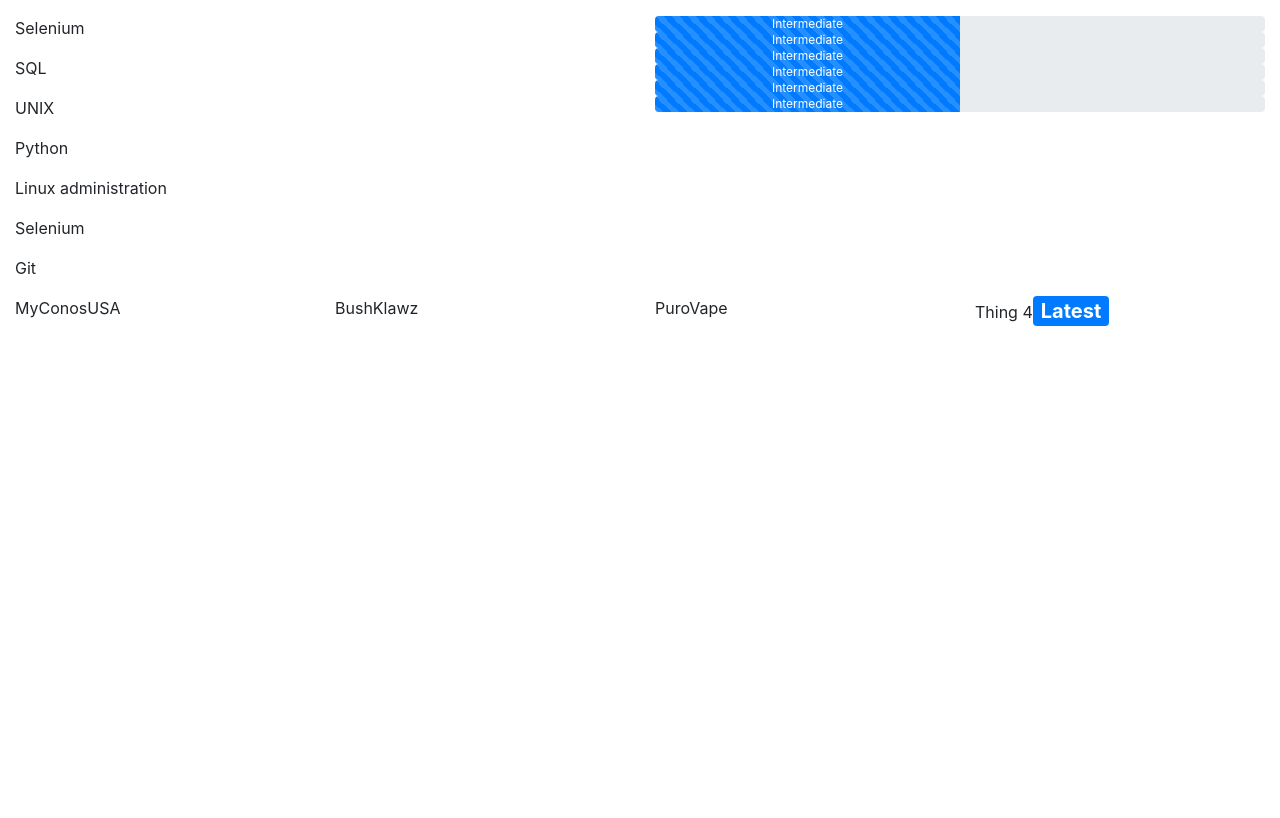
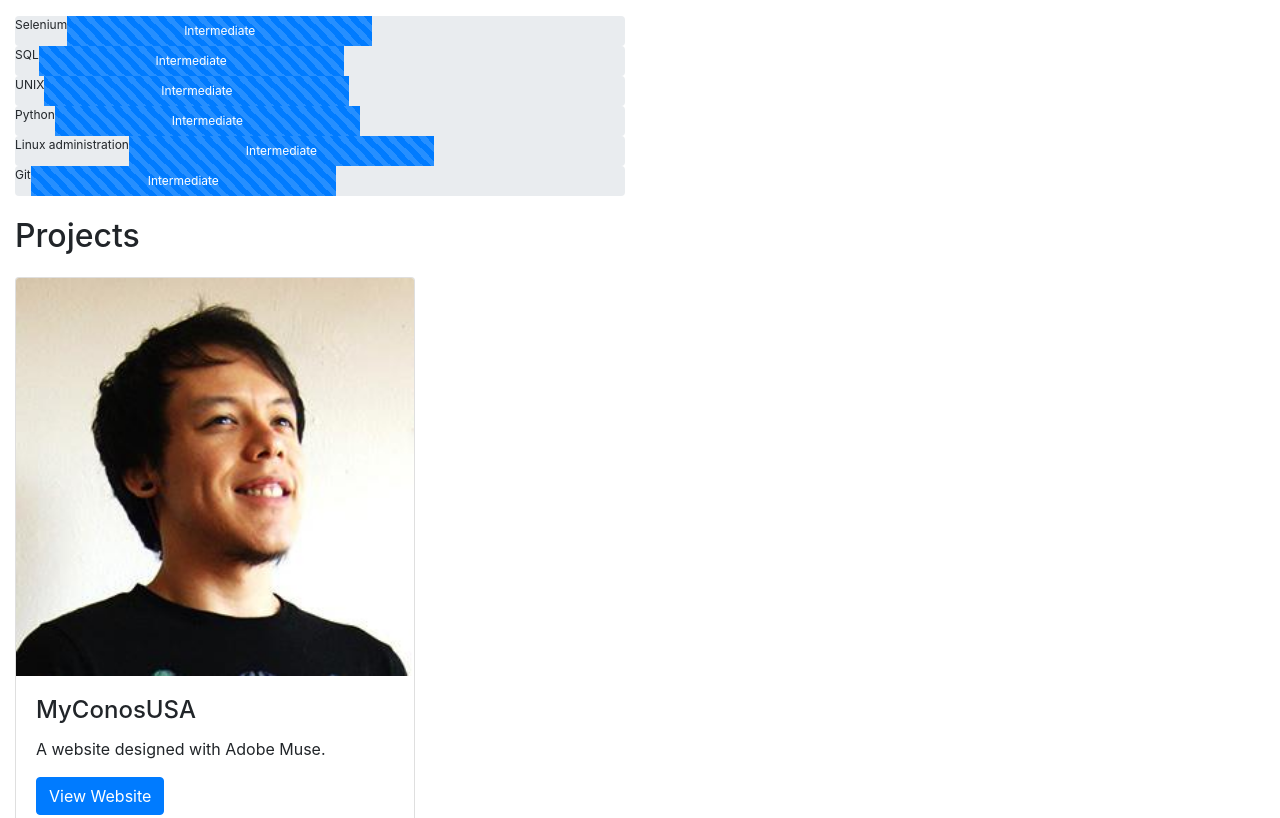
Before and after one commit to HeyJersh/Portfolio, a plain HTML site: page index.html in a window 1280 px wide. Shown: the part 740-1558 px from the top of the page. Before the commit the page ends 1066 px from the top, so only its background shows below. Drawn offline with nearby package versions, Linux system fonts and the light colour scheme.

Commit message:
Added Bootstrap cards to represent my projects

```diff
--- a/index.html
+++ b/index.html
@@ -32,49 +32,63 @@
             <p>Downloaded <span class="badge badge-light">22</span> times</p>
           </div>
 
-
           <h1>Skills and Tools</h1>
             <div class="row">
               <div class="col-sm-6">
-                <p>Selenium</p>
-                <p>SQL</p>
-                <p>UNIX</p>
-                <p>Python</p>
-                <p>Linux administration</p>
-                <p>Selenium</p>
-                <p>Git</p>
-
-
-              </div>
-              <div class="col-sm-6">
-                <div class="progress">
-                  <div class="progress-bar progress-bar-striped progress-bar-animated" style="width:50%">Intermediate</div>
+                <div class="progress" style="height: 30px">
+                  <p>Selenium</p>
+                  <div class="progress-bar progress-bar-striped progress-bar-animated" style="width:50%;height:30px">Intermediate</div>
                 </div>
-                <div class="progress">
-                  <div class="progress-bar progress-bar-striped progress-bar-animated" style="width:50%">Intermediate</div>
+                <div class="progress" style="height: 30px">
+                  <p>SQL</p>
+                  <div class="progress-bar progress-bar-striped progress-bar-animated" style="width:50%;height:30px">Intermediate</div>
                 </div>
-                <div class="progress">
-                  <div class="progress-bar progress-bar-striped progress-bar-animated" style="width:50%">Intermediate</div>
+                <div class="progress" style="height: 30px">
+                  <p>UNIX</p>
+                  <div class="progress-bar progress-bar-striped progress-bar-animated" style="width:50%;height:30px">Intermediate</div>
                 </div>
-                <div class="progress">
-                  <div class="progress-bar progress-bar-striped progress-bar-animated" style="width:50%">Intermediate</div>
+                <div class="progress" style="height: 30px">
+                  <p>Python</p>
+                  <div class="progress-bar progress-bar-striped progress-bar-animated" style="width:50%;height:30px">Intermediate</div>
                 </div>
-                <div class="progress">
-                  <div class="progress-bar progress-bar-striped progress-bar-animated" style="width:50%">Intermediate</div>
+                <div class="progress" style="height: 30px">
+                  <p>Linux administration</p>
+                  <div class="progress-bar progress-bar-striped progress-bar-animated" style="width:50%;height:30px">Intermediate</div>
                 </div>
-                <div class="progress">
-                  <div class="progress-bar progress-bar-striped progress-bar-animated" style="width:50%">Intermediate</div>
+                <div class="progress" style="height: 30px">
+                  <p>Git</p>
+                  <div class="progress-bar progress-bar-striped progress-bar-animated" style="width:50%;height:30px">Intermediate</div>
                 </div>
               </div>
             </div>
 
-            <div class="row" id="projects">
-              <div class="col-sm-3">MyConosUSA</div>
-              <div class="col-sm-3">BushKlawz</div>
-              <div class="col-sm-3">PuroVape</div>
-              <div class="col-sm-3">Thing 4<span id="latest" style="font-size: 20px" class="badge badge-primary">Latest</span></div>
+          <h1>Projects</h1>
+            <div class="card" style="width:400px">
+              <img class="card-img-top" src="img/my-face.jpg" alt="MyConosUSA Screenshot">
+              <div class="card-body">
+                <h4 class="card-title">MyConosUSA</h4>
+                <p class="card-text">A website designed with Adobe Muse.</p>
+                <a href="https://www.myconosusa.com" class="btn btn-primary">View Website</a>
+              </div>
             </div>
-        </div>
+            <div class="card" style="width:400px">
+              <img class="card-img-top" src="img/my-face.jpg" alt="BushKlawz">
+              <div class="card-body">
+                <h4 class="card-title">BushKlawz</h4>
+                <p class="card-text">A website designed with Adobe Muse.</p>
+                <a href="https://www.bushklawz.com" class="btn btn-primary">View Website</a>
+              </div>
+            </div>
+          </div>
+          <div class="card" style="width:400px">
+            <img class="card-img-top" src="img/my-face.jpg" alt="PuroVape">
+            <div class="card-body">
+              <h4 class="card-title">PuroVape</h4>
+              <p class="card-text">A website designed for WordPress.</p>
+              <a href="https://purovape.joshgomez.site" class="btn btn-primary">View Website</a>
+            </div>
+          </div>
+
 
         <script src="js/vendor/modernizr-3.5.0.min.js"></script>
         <script src="https://code.jquery.com/jquery-3.2.1.min.js" integrity="sha256-hwg4gsxgFZhOsEEamdOYGBf13FyQuiTwlAQgxVSNgt4=" crossorigin="anonymous"></script>
```
